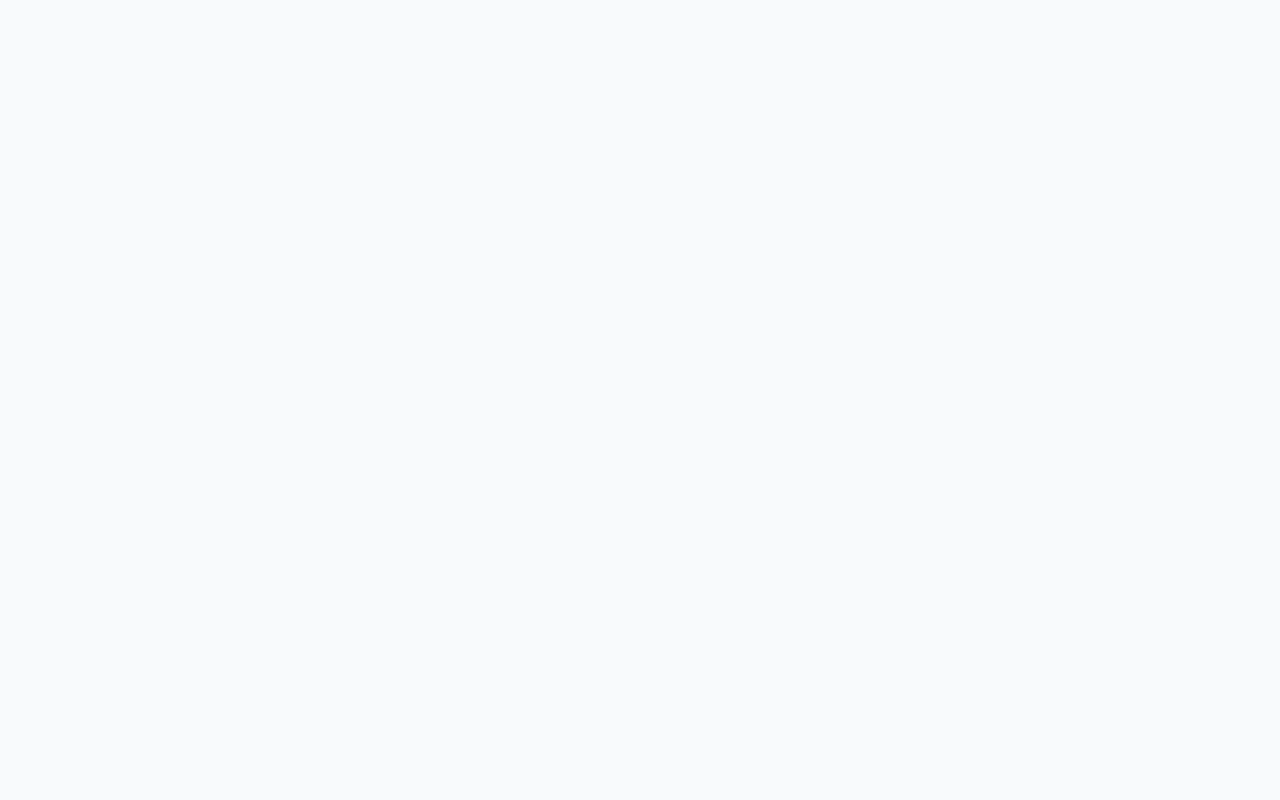
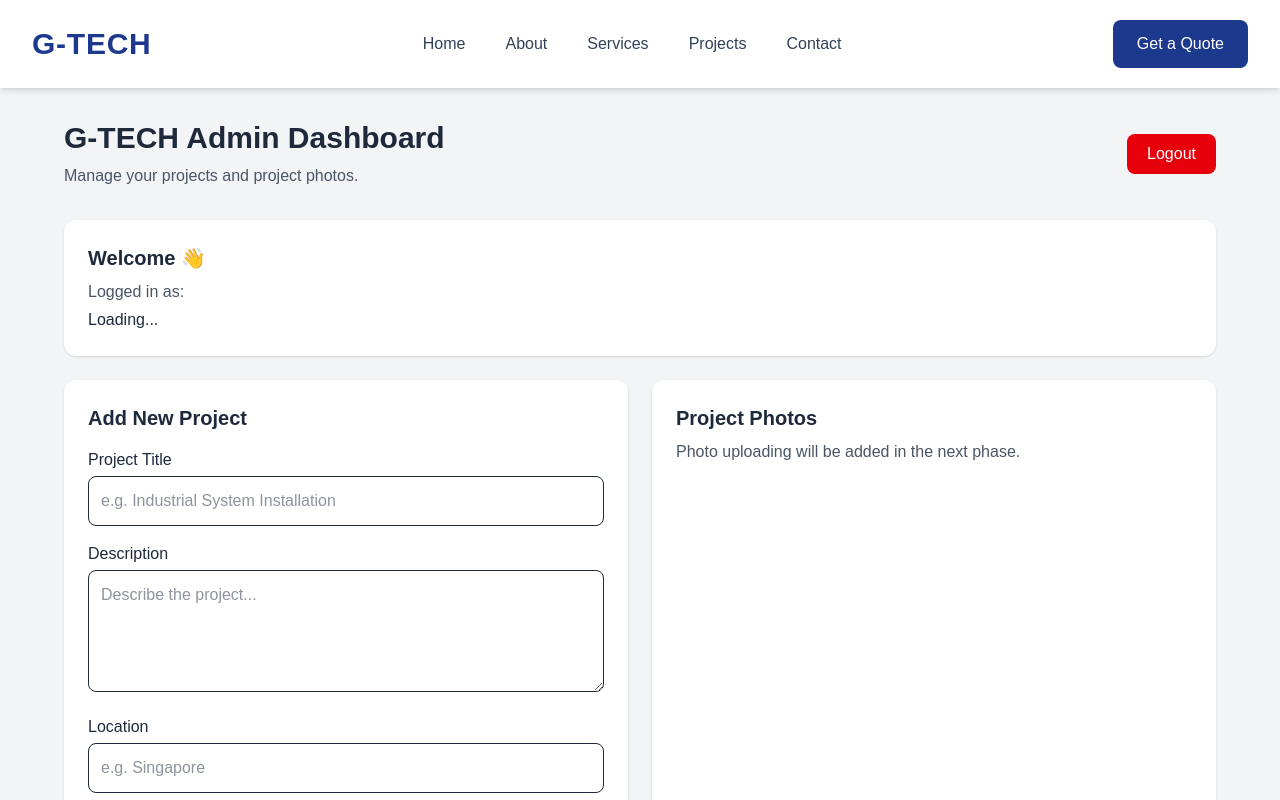
Before and after one commit to nikalyansarathchandran-sketch/GTECH, a React (Vite) app in the folder client/: page /admin in a window 1280 px wide. Before the commit this address had no page. Shown: the top 800 px of the page. Built offline with nearby package versions, Linux system fonts and the light colour scheme; no server answers.

Commit message:
Add project creation to admin dashboard

```diff
--- a/client/package.json
+++ b/client/package.json
@@ -10,6 +10,7 @@
     "preview": "vite preview"
   },
   "dependencies": {
+    "@supabase/supabase-js": "^2.112.4",
     "@tailwindcss/vite": "^4.3.1",
     "framer-motion": "^12.42.0",
     "react": "^19.2.7",
--- a/client/src/App.jsx
+++ b/client/src/App.jsx
@@ -7,6 +7,8 @@ import About from "./pages/About";
 import Services from "./pages/Services";
 import Projects from "./pages/Projects";
 import Contact from "./pages/Contact";
+import AdminLogin from "./pages/AdminLogin";
+import Admin from "./pages/Admin";
 
 function App() {
   return (
@@ -17,6 +19,10 @@ function App() {
         <Route path="/services" element={<Services />} />
         <Route path="/projects" element={<Projects />} />
         <Route path="/contact" element={<Contact />} />
+
+        <Route path="/admin-login" element={<AdminLogin />} />
+
+        <Route path="/admin" element={<Admin />} />
       </Route>
     </Routes>
   );
--- /dev/null
+++ b/client/src/lib/supabaseClient.js
@@ -0,0 +1,9 @@
+import { createClient } from "@supabase/supabase-js";
+
+const supabaseUrl = import.meta.env.VITE_SUPABASE_URL;
+const supabasePublishableKey = import.meta.env.VITE_SUPABASE_PUBLISHABLE_KEY;
+
+export const supabase = createClient(
+  supabaseUrl,
+  supabasePublishableKey
+);
--- /dev/null
+++ b/client/src/pages/Admin.jsx
@@ -0,0 +1,162 @@
+
+import { useEffect, useState } from "react";
+import { supabase } from "../lib/supabaseClient";
+
+function Admin() {
+  const [user, setUser] = useState(null);
+  const [title, setTitle] = useState("");
+  const [description, setDescription] = useState("");
+  const [location, setLocation] = useState("");
+  const [saving, setSaving] = useState(false);
+  const [message, setMessage] = useState("");
+
+  useEffect(() => {
+    const getUser = async () => {
+      const {
+        data: { user },
+      } = await supabase.auth.getUser();
+
+      setUser(user);
+    };
+
+    getUser();
+  }, []);
+
+  const handleLogout = async () => {
+    await supabase.auth.signOut();
+    window.location.href = "/admin-login";
+  };
+
+  const handleAddProject = async (event) => {
+    event.preventDefault();
+    setSaving(true);
+    setMessage("");
+
+    const { error } = await supabase.from("projects").insert([
+      {
+        title: title.trim(),
+        description: description.trim(),
+        location: location.trim(),
+      },
+    ]);
+
+    if (error) {
+      console.error("Error adding project:", error);
+      setMessage(`Could not save project: ${error.message}`);
+    } else {
+      setMessage("Project added successfully!");
+      setTitle("");
+      setDescription("");
+      setLocation("");
+    }
+
+    setSaving(false);
+  };
+
+  return (
+    <div className="min-h-screen bg-gray-100 p-8">
+      <div className="max-w-6xl mx-auto">
+        <div className="flex justify-between items-center mb-8 gap-4">
+          <div>
+            <h1 className="text-3xl font-bold">
+              G-TECH Admin Dashboard
+            </h1>
+            <p className="text-gray-600 mt-2">
+              Manage your projects and project photos.
+            </p>
+          </div>
+
+          <button
+            onClick={handleLogout}
+            className="bg-red-600 text-white px-5 py-2 rounded-lg"
+          >
+            Logout
+          </button>
+        </div>
+
+        <div className="bg-white rounded-xl shadow p-6 mb-6">
+          <h2 className="text-xl font-bold mb-2">Welcome 👋</h2>
+          <p className="text-gray-600">Logged in as:</p>
+          <p className="font-medium mt-1">
+            {user?.email || "Loading..."}
+          </p>
+        </div>
+
+        <div className="grid md:grid-cols-2 gap-6">
+          <div className="bg-white rounded-xl shadow p-6">
+            <h2 className="text-xl font-bold mb-4">Add New Project</h2>
+
+            <form onSubmit={handleAddProject} className="space-y-4">
+              <div>
+                <label className="block font-medium mb-1">
+                  Project Title
+                </label>
+                <input
+                  type="text"
+                  value={title}
+                  onChange={(event) => setTitle(event.target.value)}
+                  required
+                  className="w-full border rounded-lg p-3"
+                  placeholder="e.g. Industrial System Installation"
+                />
+              </div>
+
+              <div>
+                <label className="block font-medium mb-1">
+                  Description
+                </label>
+                <textarea
+                  value={description}
+                  onChange={(event) =>
+                    setDescription(event.target.value)
+                  }
+                  required
+                  rows={4}
+                  className="w-full border rounded-lg p-3"
+                  placeholder="Describe the project..."
+                />
+              </div>
+
+              <div>
+                <label className="block font-medium mb-1">
+                  Location
+                </label>
+                <input
+                  type="text"
+                  value={location}
+                  onChange={(event) => setLocation(event.target.value)}
+                  required
+                  className="w-full border rounded-lg p-3"
+                  placeholder="e.g. Singapore"
+                />
+              </div>
+
+              <button
+                type="submit"
+                disabled={saving}
+                className="bg-blue-700 text-white px-5 py-3 rounded-lg disabled:opacity-50"
+              >
+                {saving ? "Saving..." : "Save Project"}
+              </button>
+
+              {message && (
+                <p className="text-sm mt-3" role="status">
+                  {message}
+                </p>
+              )}
+            </form>
+          </div>
+
+          <div className="bg-white rounded-xl shadow p-6">
+            <h2 className="text-xl font-bold mb-2">Project Photos</h2>
+            <p className="text-gray-600">
+              Photo uploading will be added in the next phase.
+            </p>
+          </div>
+        </div>
+      </div>
+    </div>
+  );
+}
+
+export default Admin;
--- /dev/null
+++ b/client/src/pages/AdminLogin.jsx
@@ -0,0 +1,93 @@
+import { useState } from "react";
+import { supabase } from "../lib/supabaseClient";
+
+function AdminLogin() {
+  const [email, setEmail] = useState("");
+  const [password, setPassword] = useState("");
+  const [error, setError] = useState("");
+  const [loading, setLoading] = useState(false);
+
+  const handleLogin = async (e) => {
+    e.preventDefault();
+
+    setError("");
+    setLoading(true);
+
+    const { error } = await supabase.auth.signInWithPassword({
+      email,
+      password,
+    });
+
+    if (error) {
+      setError(error.message);
+      setLoading(false);
+      return;
+    }
+
+    window.location.href = "/admin";
+  };
+
+  return (
+    <div className="min-h-screen flex items-center justify-center bg-gray-100 px-4">
+      <div className="bg-white p-8 rounded-xl shadow-md w-full max-w-md">
+        <h1 className="text-2xl font-bold mb-2">
+          G-TECH Admin
+        </h1>
+
+        <p className="text-gray-500 mb-6">
+          Login to manage projects and photos.
+        </p>
+
+        <form onSubmit={handleLogin} className="space-y-4">
+
+          <div>
+            <label className="block mb-1 font-medium">
+              Email
+            </label>
+
+            <input
+              type="email"
+              value={email}
+              onChange={(e) => setEmail(e.target.value)}
+              placeholder="Admin email"
+              required
+              className="w-full border rounded-lg px-4 py-2"
+            />
+          </div>
+
+          <div>
+            <label className="block mb-1 font-medium">
+              Password
+            </label>
+
+            <input
+              type="password"
+              value={password}
+              onChange={(e) => setPassword(e.target.value)}
+              placeholder="Password"
+              required
+              className="w-full border rounded-lg px-4 py-2"
+            />
+          </div>
+
+          {error && (
+            <p className="text-red-600 text-sm">
+              {error}
+            </p>
+          )}
+
+          <button
+            type="submit"
+            disabled={loading}
+            className="w-full bg-blue-700 text-white py-2 rounded-lg"
+          >
+            {loading ? "Logging in..." : "Login"}
+          </button>
+
+        </form>
+      </div>
+    </div>
+  );
+}
+
+export default AdminLogin;
--- a/client/src/pages/Projects.jsx
+++ b/client/src/pages/Projects.jsx
@@ -1,7 +1,77 @@
+import { useEffect, useState } from "react";
+import { supabase } from "../lib/supabaseClient";
+
 function Projects() {
+  const [projects, setProjects] = useState([]);
+  const [loading, setLoading] = useState(true);
+
+  useEffect(() => {
+    fetchProjects();
+  }, []);
+
+  async function fetchProjects() {
+    const { data, error } = await supabase
+      .from("projects")
+      .select(`
+        *,
+        project_images (
+          id,
+          image_url
+        )
+      `)
+      .order("created_at", { ascending: false });
+
+    if (error) {
+      console.error("Error fetching projects:", error);
+    } else {
+      setProjects(data);
+    }
+
+    setLoading(false);
+  }
+
+  if (loading) {
+    return (
+      <section className="p-10">
+        <h1>Loading projects...</h1>
+      </section>
+    );
+  }
+
   return (
     <section className="p-10">
-      <h1>Projects Page</h1>
+      <h1>Our Projects</h1>
+
+      {projects.length === 0 ? (
+        <p>No projects available yet.</p>
+      ) : (
+        <div>
+          {projects.map((project) => (
+            <div key={project.id}>
+              <h2>{project.title}</h2>
+
+              <p>{project.description}</p>
+
+              <p>
+                <strong>Location:</strong> {project.location}
+              </p>
+
+              {project.project_images?.length > 0 && (
+                <div>
+                  {project.project_images.map((image) => (
+                    <img
+                      key={image.id}
+                      src={image.image_url}
+                      alt={project.title}
+                      style={{ width: "200px" }}
+                    />
+                  ))}
+                </div>
+              )}
+            </div>
+          ))}
+        </div>
+      )}
     </section>
   );
 }
```
Also changed, not shown: 1 other file (tests, documents, lock files or other folders).
